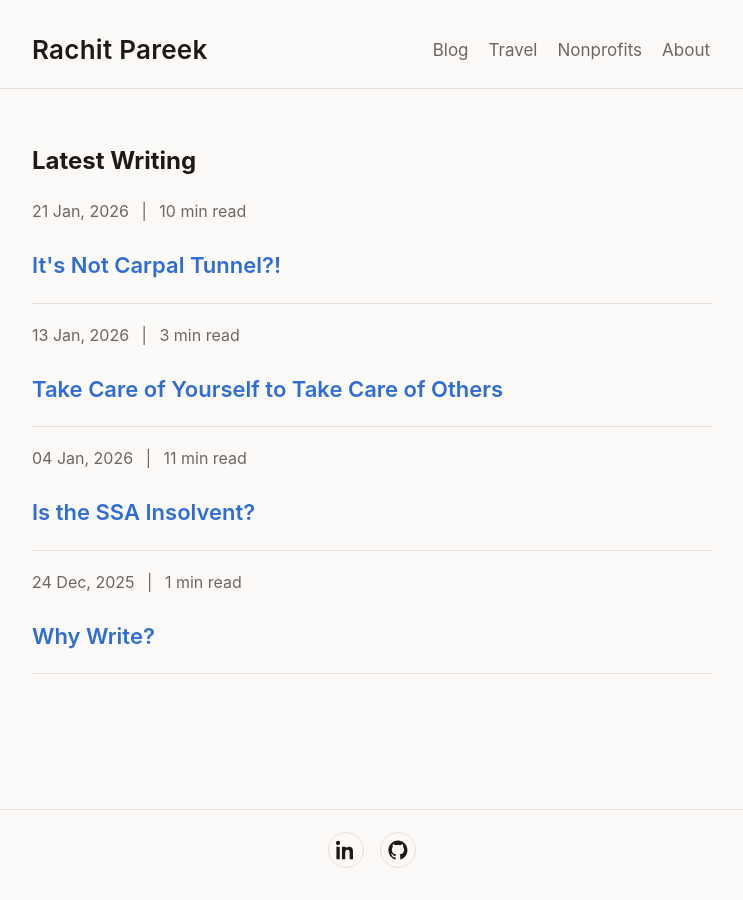
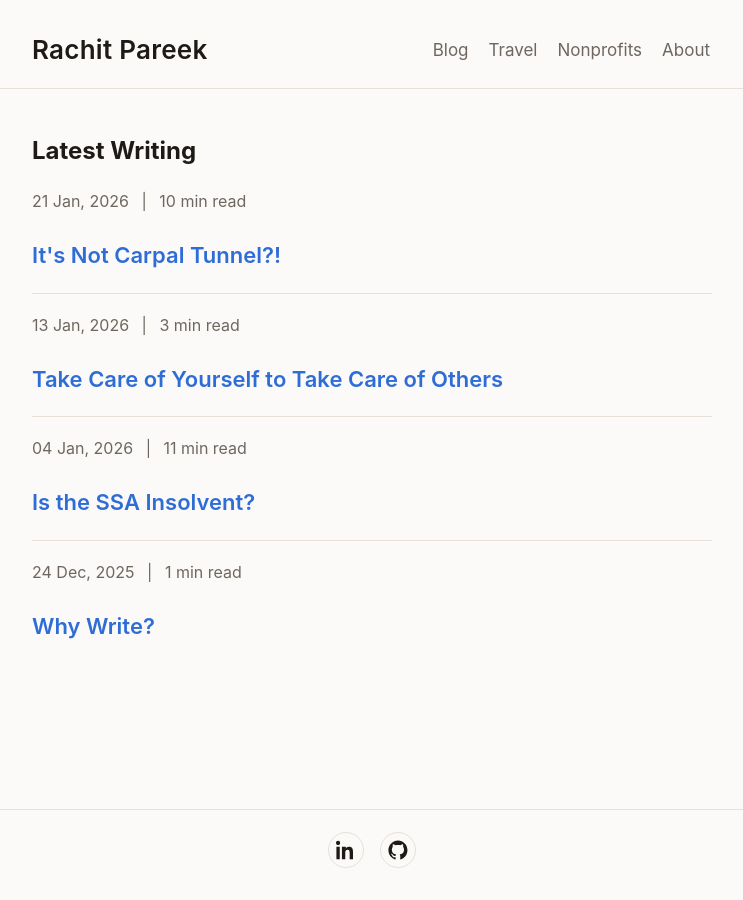
Before and after one commit to rachitpareek/rachitpareek.github.io, a Jekyll site: the page built from index.html, in a window 1280 px wide. Shown: the whole page, without its empty margins (268-1011 px from the left). Built offline with Jekyll 4.4.1, drawn with Linux system fonts in a browser that asks for light colours.

Commit message:
Refine link styling and homepage spacing

```diff
--- a/assets/css/main.css
+++ b/assets/css/main.css
@@ -82,6 +82,10 @@
   padding: 28px 0 56px;
 }
 
+.home main {
+  padding-top: 18px;
+}
+
 main h1 {
   font-size: clamp(30px, 6vw, 44px);
   margin-bottom: 16px;
@@ -128,6 +132,11 @@
   gap: 6px;
 }
 
+.post-list li:last-child {
+  border-bottom: 0;
+  padding-bottom: 0;
+}
+
 .post-list a {
   font-size: 22px;
   font-weight: 600;
@@ -164,6 +173,12 @@
 .info-list p {
   margin-bottom: 0;
   color: var(--muted);
+}
+
+.nonprofits main a,
+.travel main a,
+article a {
+  color: var(--accent);
 }
 
 .travel-list {
--- a/index.html
+++ b/index.html
@@ -1,6 +1,7 @@
 ---
 layout: default
 title: Home
+page_class: home
 ---
 
 <section>
--- a/travel/index.html
+++ b/travel/index.html
@@ -6,7 +6,6 @@
 
 <section>
   <h1 class="section-title">Travel</h1>
-  <p class="page-lede">Annual snapshots of where I spent time on the road.</p>
 
   <ul class="travel-list">
     <li>
```
Also changed, not shown: pages/nonprofits.md (+0 -1 lines).
